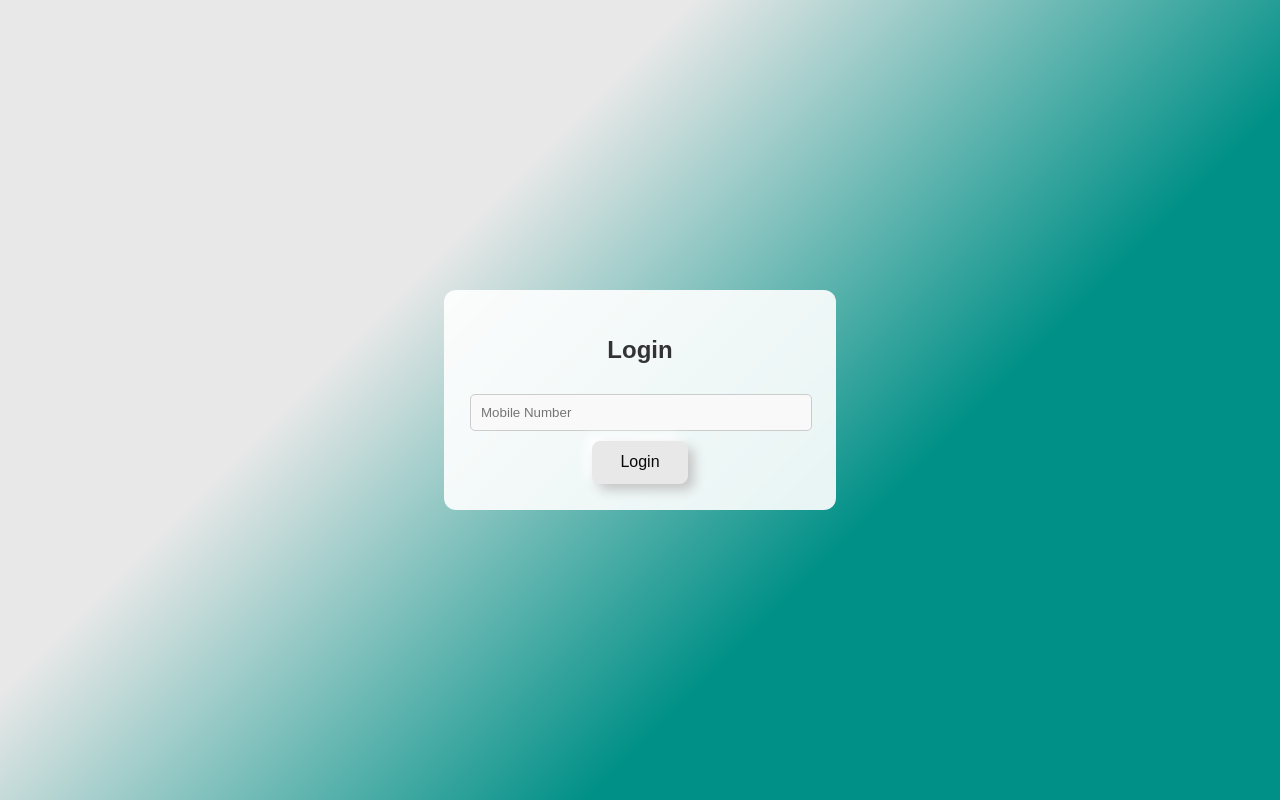
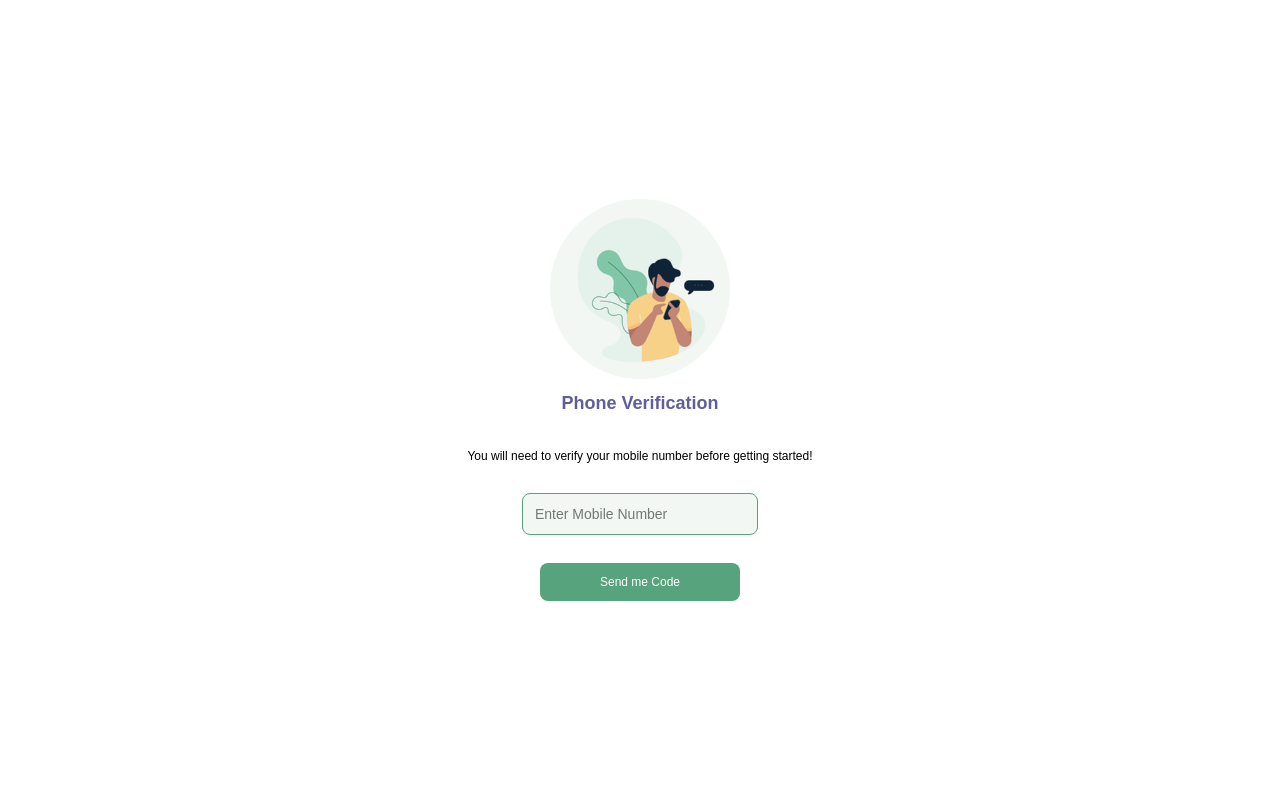
Before and after one commit to Apeksha16/BootCampWebsitePracticeTask, a plain HTML site: page index1.html in a window 1280 px wide. Drawn offline with Linux system fonts and the light colour scheme.

Commit message:
login new design

```diff
--- a/index1.html
+++ b/index1.html
@@ -1,20 +1,18 @@
 <!DOCTYPE html>
 <html lang="en">
 <head>
-    <meta charset="UTF-8">
-    <meta name="viewport" content="width=device-width, initial-scale=1.0">
-    <title>OTP Verification</title>
-    <link rel="stylesheet" href="styles1.css">
+  <meta charset="UTF-8">
+  <meta name="viewport" content="width=device-width, initial-scale=1.0">
+  <title>Mobile App Login</title>
+  <link rel="stylesheet" href="styles1.css">
 </head>
 <body>
-    <div class="login-container">
-        <h2>Login</h2>
-        <form>
-            <input type="text" name="number" placeholder="Mobile Number"><br>
-            <!-- <input type="password" name="password" placeholder="Password"><br> -->
-            <button class="button2">Login</button>
-
-        </form>
-    </div>
+  <div class="container">
+    <img class="main-Image" src="man.png">
+    <h2>Phone Verification</h2>
+    <p>You will need to verify your mobile number before getting started!</p>
+    <input placeholder="Enter Mobile Number" type="tel">
+    <button>Send me Code</button>
+  </div>
 </body>
 </html>
--- a/styles1.css
+++ b/styles1.css
@@ -1,98 +1,57 @@
 body {
-    font-family: Arial, sans-serif;
     margin: 0;
     padding: 0;
+    font-family: Arial, sans-serif;
+}
+
+.container {
     display: flex;
+    flex-direction: column;
     justify-content: center;
     align-items: center;
     height: 100vh;
-    background: linear-gradient(135deg, #e8e8e8, #e8e8e8, #009087, #009087);
 }
 
-.login-container {
-    background-color: rgba(255, 255, 255, 0.9);
-    border-radius: 12px;
-    padding: 26px;
-    width: 340px;
-    text-align: center;
-    color: #333;
+.main-Image {
+    width: 180px;
 }
 
-.login-container input[type="text"],
-.login-container input[type="password"] {
-    width: calc(100% - 20px);
-    padding: 10px;
-    margin: 10px 0;
-    border: 1px solid #ccc;
-    border-radius: 5px;
-    background-color: #f9f9f9;
-    color: #333;
+h2 {
+    color: #5F5D9C;
+    margin-bottom: 5px;
+    font-size: 18px;
 }
 
-.button2 {
-    display: inline-block;
-    transition: all 0.2s ease-in;
-    position: relative;
-    overflow: hidden;
-    z-index: 1;
-    color: #090909;
-    padding: 0.7em 1.7em;
-    cursor: pointer;
-    font-size: 16px;
-    border-radius: 0.5em;
-    background: #e8e8e8;
-    border: 1px solid #e8e8e8;
-    box-shadow: 6px 6px 12px #c5c5c5, -6px -6px 12px #ffffff;
+p {
+    margin: 30px;
+    font-size: 12px;
 }
 
-.button2:active {
-    color: #666;
-    box-shadow: inset 4px 4px 12px #c5c5c5, inset -4px -4px 12px #ffffff;
+input[type="tel"],
+input[type="tel"]:focus {
+    padding: 12px;
+    font-size: 14px;
+    border: 1px solid #56A37D;
+    border-radius: 8px;
+    margin-bottom: 10px;
+    background-color: #F2F7F4;
+    color: black;
+    width: 210px;
 }
 
-.button2:before {
-    content: "";
-    position: absolute;
-    left: 50%;
-    transform: translateX(-50%) scaleY(1) scaleX(1.25);
-    top: 100%;
-    width: 140%;
-    height: 180%;
-    background-color: rgba(0, 0, 0, 0.05);
-    border-radius: 50%;
-    display: block;
-    transition: all 0.5s 0.1s cubic-bezier(0.55, 0, 0.1, 1);
-    z-index: -1;
+button {
+    background-color: #56A37D;
+    color: white;
+    font-size: 12px;
+    padding: 12px 22px;
+    border-radius: 8px;
+    border: none;
+    cursor: pointer;
+    transition: background-color 0.3s ease;
+    width:200px;
+    margin-top: 18px;
 }
 
-.button2:after {
-    content: "";
-    position: absolute;
-    left: 55%;
-    transform: translateX(-50%) scaleY(1) scaleX(1.45);
-    top: 180%;
-    width: 160%;
-    height: 190%;
-    background-color: #009087;
-    border-radius: 50%;
-    display: block;
-    transition: all 0.5s 0.1s cubic-bezier(0.55, 0, 0.1, 1);
-    z-index: -1;
+button:hover {
+    background-color: #3E795C;
 }
-
-.button2:hover {
-    color: #ffffff;
-    border: 1px solid #009087;
-}
-
-.button2:hover:before {
-    top: -35%;
-    background-color: #009087;
-    transform: translateX(-50%) scaleY(1.3) scaleX(0.8);
-}
-
-.button2:hover:after {
-    top: -45%;
-    background-color: #009087;
-    transform: translateX(-50%) scaleY(1.3) scaleX(0.8);
-}
```
Also changed, not shown: man.png (added), 1 other file.
